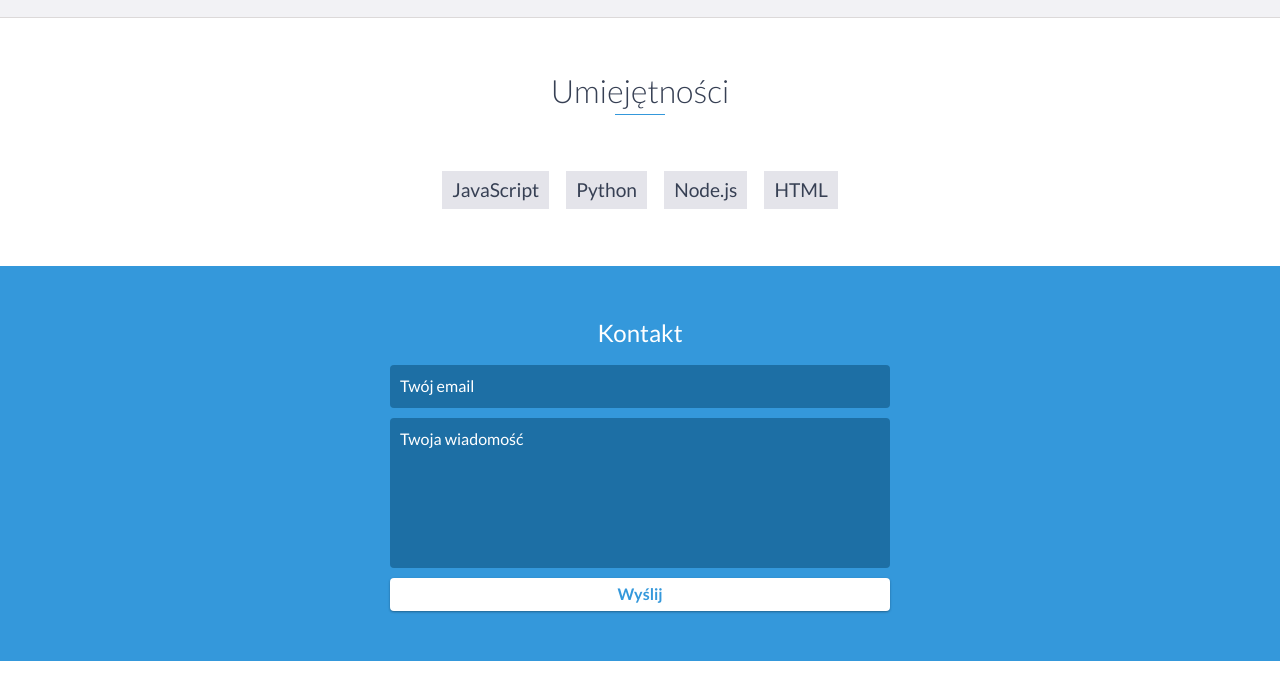
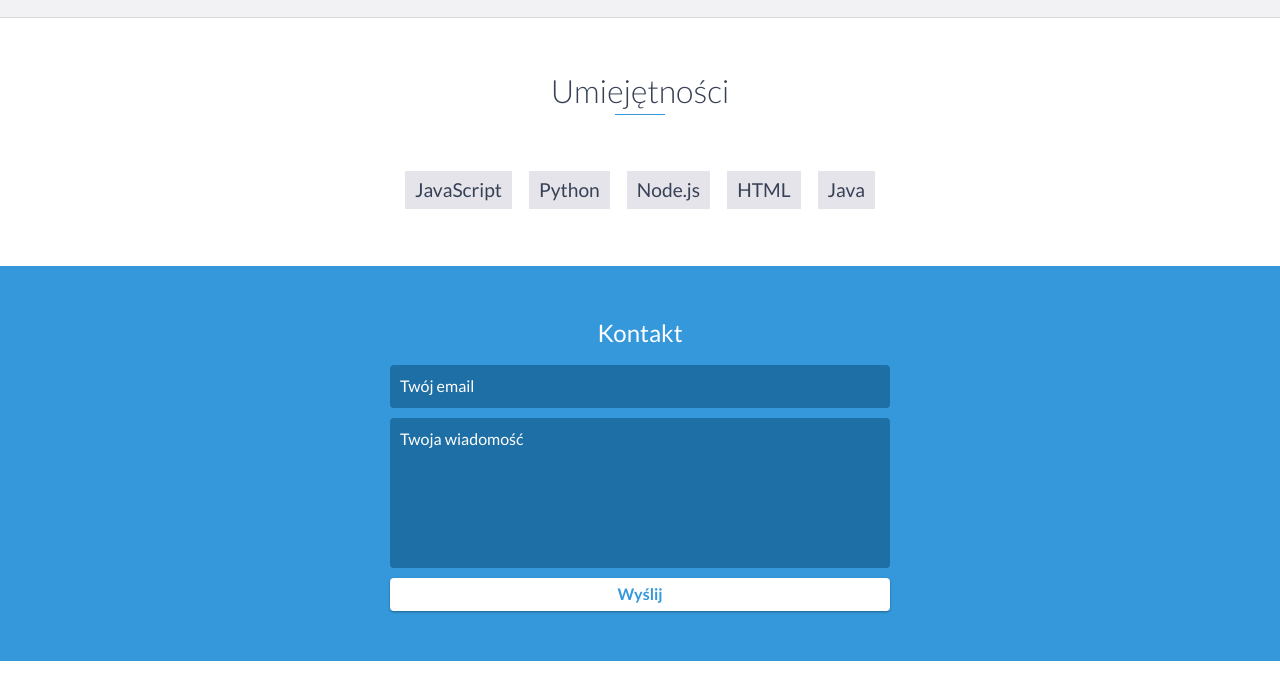
Before and after one commit to HEXAGON111/portofolio, a website: page index.html in a window 1280 px wide. Shown: the part 1613-2307 px from the top of the page. Drawn offline with nearby package versions, Linux system fonts and the light colour scheme.

Commit message:
Update index.html

```diff
--- a/index.html
+++ b/index.html
@@ -118,6 +118,7 @@
             <li>Python</li>
             <li>Node.js</li>
             <li>HTML</li>
+            <li>Java</li>
 
         </ul>
     </div>
```
